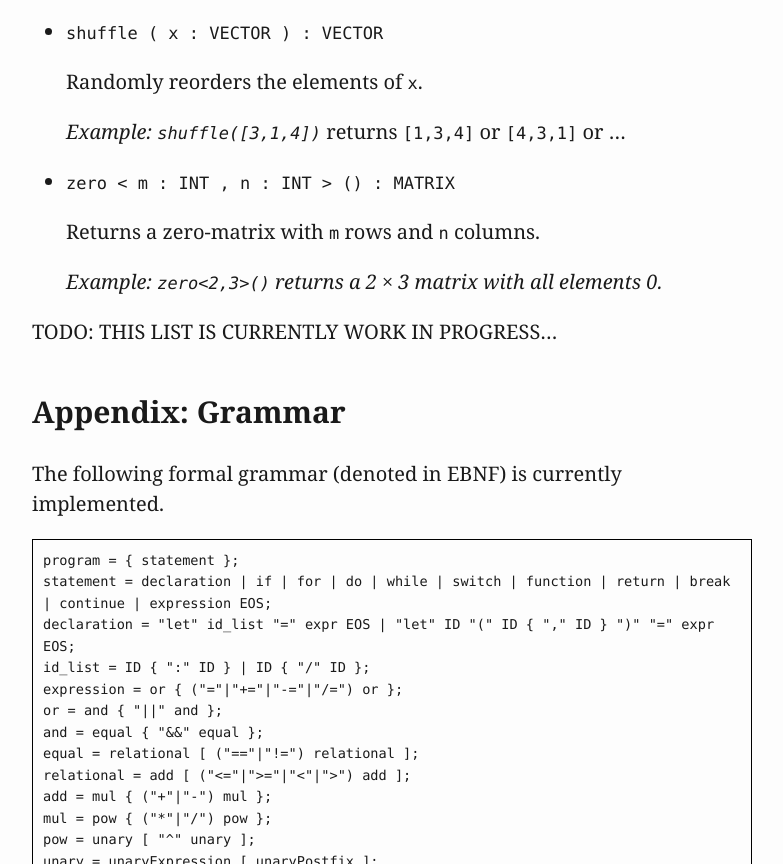
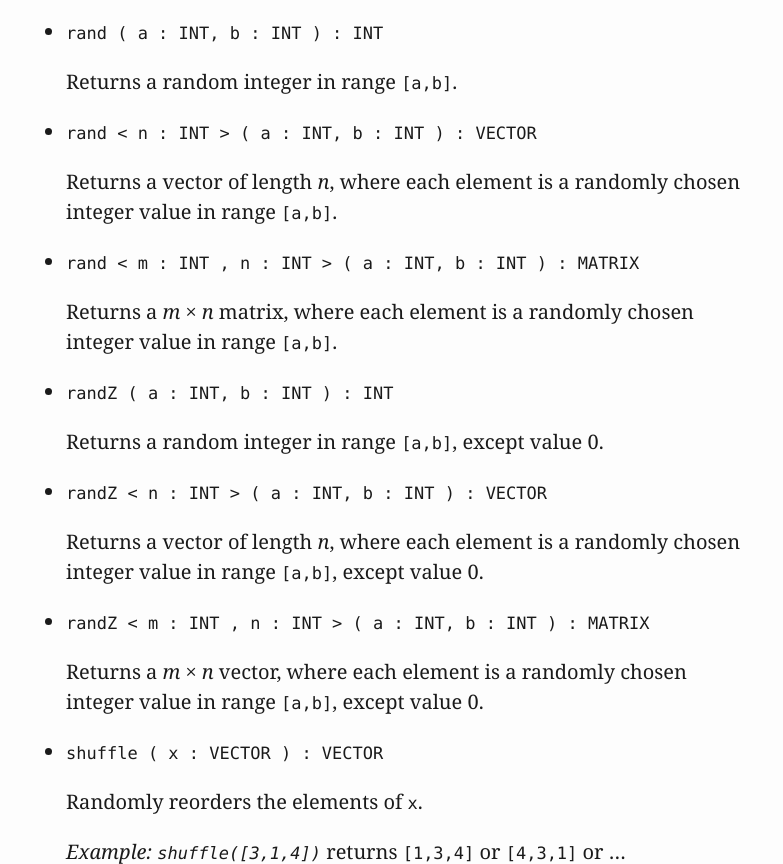
Before and after one commit to mathebuddy/mathebuddy-smpl, a website: page smpl.html in a window 1280 px wide. Shown: the part 11136-12000 px from the top of the page, without its empty margins (248-1031 px from the left). Drawn offline with Linux system fonts and the light colour scheme.

Commit message:
Update smpl.html

```diff
--- a/smpl.html
+++ b/smpl.html
@@ -843,6 +843,26 @@ columns.</p>
 <li><p><code>set ( x : INT, y : INT, ...) : SET</code></p>
 <p>Returns a set with values <code>x</code>, <code>y</code>, …</p>
 <p><em>Example: <code>set(1, 3, 3, 7)</code> return the set <span class="math inline">{1, 3, 7}</span>.</em></p></li>
+<li><p><code>rand ( a : INT, b : INT ) : INT</code></p>
+<p>Returns a random integer in range <code>[a,b]</code>.</p></li>
+<li><p><code>rand &lt; n : INT &gt; ( a : INT, b : INT ) : VECTOR</code></p>
+<p>Returns a vector of length <span class="math inline"><em>n</em></span>, where each element is a randomly
+chosen integer value in range <code>[a,b]</code>.</p></li>
+<li><p><code>rand &lt; m : INT , n : INT &gt; ( a : INT, b : INT ) : MATRIX</code></p>
+<p>Returns a <span class="math inline"><em>m</em> × <em>n</em></span>
+matrix, where each element is a randomly chosen integer value in range
+<code>[a,b]</code>.</p></li>
+<li><p><code>randZ ( a : INT, b : INT ) : INT</code></p>
+<p>Returns a random integer in range <code>[a,b]</code>, except value
+0.</p></li>
+<li><p><code>randZ &lt; n : INT &gt; ( a : INT, b : INT ) : VECTOR</code></p>
+<p>Returns a vector of length <span class="math inline"><em>n</em></span>, where each element is a randomly
+chosen integer value in range <code>[a,b]</code>, except value
+0.</p></li>
+<li><p><code>randZ &lt; m : INT , n : INT &gt; ( a : INT, b : INT ) : MATRIX</code></p>
+<p>Returns a <span class="math inline"><em>m</em> × <em>n</em></span>
+vector, where each element is a randomly chosen integer value in range
+<code>[a,b]</code>, except value 0.</p></li>
 <li><p><code>shuffle ( x : VECTOR ) : VECTOR</code></p>
 <p>Randomly reorders the elements of <code>x</code>.</p>
 <p><em>Example: <code>shuffle([3,1,4])</code></em> returns
```
